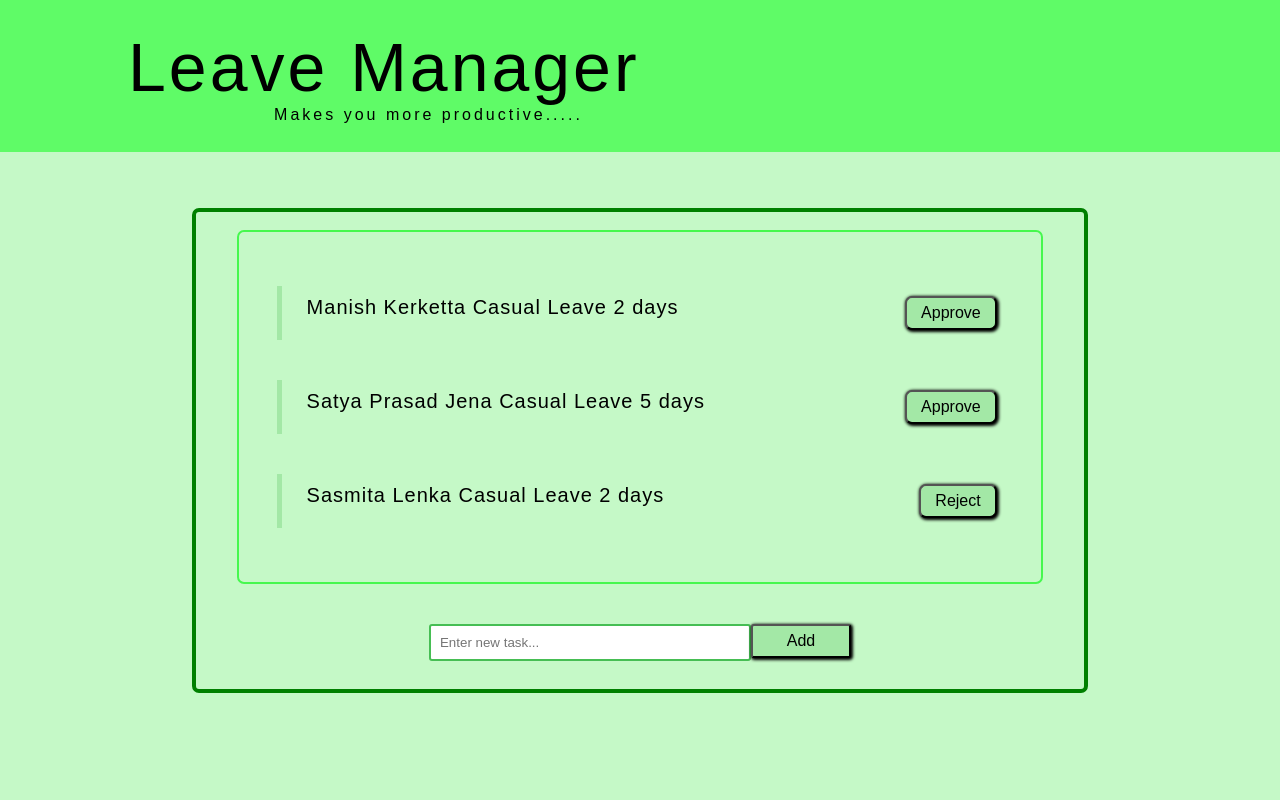
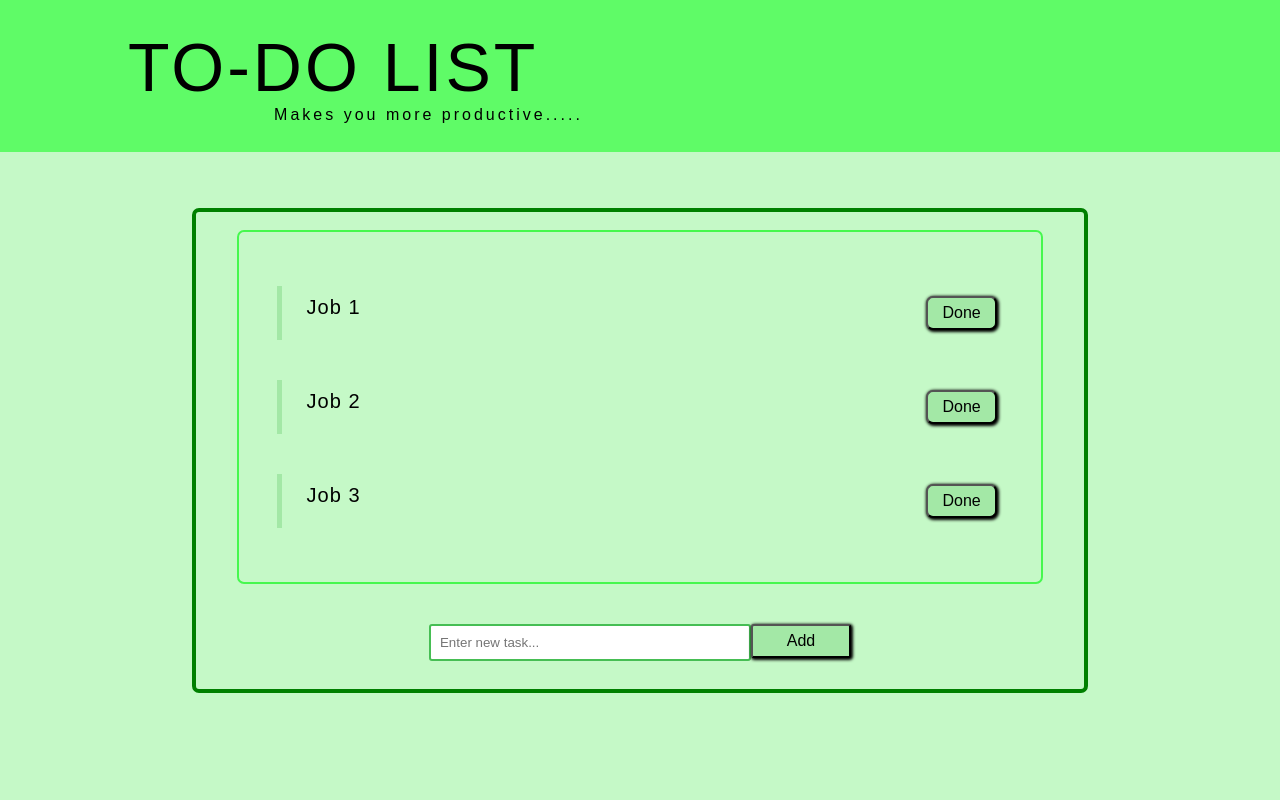
Before and after one commit to prototype-raj/To-do-list, a plain HTML site: page index.html in a window 1280 px wide. Shown: the top 800 px of the page. Drawn offline with Linux system fonts and the light colour scheme; a web font is replaced by a local one.

Commit message:
Revert previous commit for update index.html

```diff
--- a/index.html
+++ b/index.html
@@ -12,7 +12,7 @@
 <body>
 	<div  class="header">
 		<div id="head-title">
-			Leave Manager
+			TO-DO LIST
 		</div>
 		<div class="title-tagline">
 			Makes you more productive.....
@@ -40,16 +40,16 @@
 		<div id="non-priority-box">
 			<ul id="non-priority-list">
 				<li class="item">
-					<span class="work-name">Manish Kerketta Casual Leave  2 days</span>
-					<button class="btn">Approve</button>
+					<span class="work-name">Job 1</span>
+					<button class="btn">Done</button>
 				</li>
 				<li class="item">
-					<span class="work-name">Satya Prasad Jena Casual Leave 5 days</span>
-					<button class="btn">Approve</button>
+					<span class="work-name">Job 2</span>
+					<button class="btn">Done</button>
 				</li>
 				<li class="item">
-					<span class="work-name">Sasmita Lenka Casual Leave 2 days</span>
-					<button class="btn">Reject</button>
+					<span class="work-name">Job 3</span>
+					<button class="btn">Done</button>
 				</li>
 			</ul>
 		</div>
```
